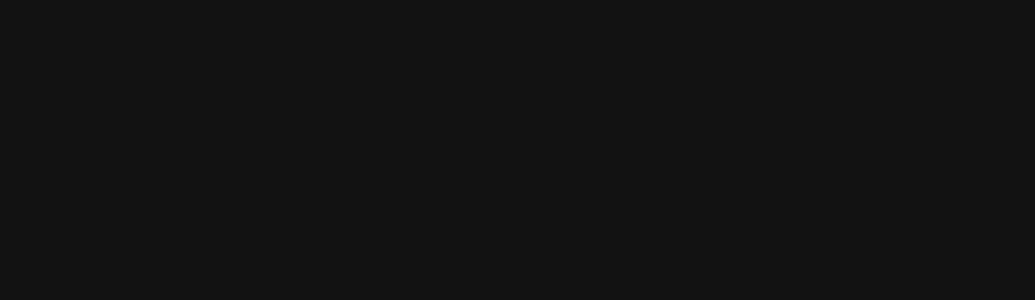
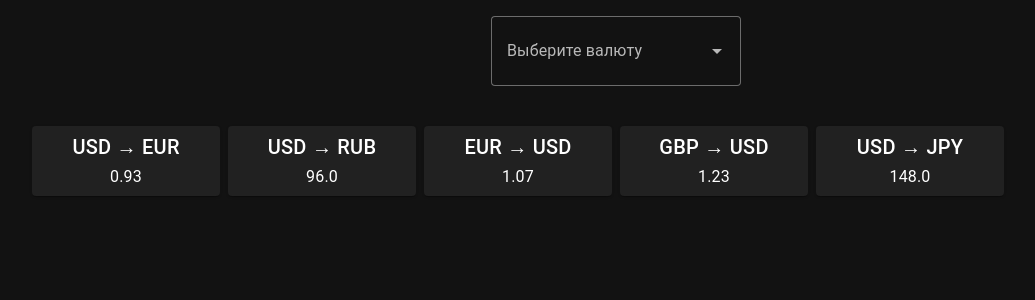
Before and after one commit to Rikkixdxd/currency-dashboard-frontend, a Vue app: page / in a window 1280 px wide. Shown: the top 300 px of the page, without its empty margins (24-1059 px from the left). Built offline with nearby package versions, Linux system fonts and the light colour scheme; a small style sheet from the web is missing.

Commit message:
Добавлен стор для работы с валютами и апи. Добавлен компонент дешбоарда для отображения конвертаций, пока сырой вариант

```diff
--- a/src/components/Dashboard.vue
+++ b/src/components/Dashboard.vue
@@ -1,13 +1,140 @@
 <template>
-    <div>
+  <v-container>
+    <div class="d-flex justify-center mb-10">
+      <v-autocomplete
+        v-if="!currencyStore.selectedCurrency"
+        v-model="searchCurrency"
+        :items="currencyStore.currencyList"
+        item-title="code"
+        item-value="code"
+        label="Выберите валюту"
+        variant="outlined"
+        clearable
+        hide-details
+        class="currency-input"
+        @update:modelValue="onCurrencySelect"
+      />
+      <v-card
+        v-else
+        class="currency-card d-flex flex-column align-center justify-center text-center position-relative"
+        outlined
+        color="primary"
+        dark
+      >
+        <div class="text-h6 font-weight-bold">
+          {{ currencyStore.selectedCurrency.symbol }}
+          {{ currencyStore.selectedCurrency.code }}
+        </div>
+        <button class="delete-btn" @click="currencyStore.clearSelection">
+          <v-icon icon="mdi-delete" />
+        </button>
+      </v-card>
+    </div>
 
-    </div>
+    <v-row dense>
+      <template v-if="!currencyStore.selectedCurrency">
+        <v-col
+          v-for="pair in currencyStore.popularCurrencyPairs"
+          :key="pair.base + pair.target"
+          cols="6"
+          sm="4"
+          md="2"
+        >
+          <v-card
+            class="d-flex flex-column align-center justify-center text-center"
+            outlined
+            style="height: 70px"
+          >
+            <div class="text-h6">{{ pair.base }} → {{ pair.target }}</div>
+            <div class="text-subtitle-1">
+              {{ pair.rate }}
+            </div>
+          </v-card>
+        </v-col>
+      </template>
+
+      <template v-else>
+        <v-col
+          v-for="currency in currencyStore.currencyList"
+          :key="currency.code"
+          cols="6"
+          sm="4"
+          md="2"
+        >
+          <v-card
+            :class="{
+              'bg-primary text-white opacity-70':
+                currency.code === currencyStore.selectedCurrency?.code,
+            }"
+            :disabled="currency.code === currencyStore.selectedCurrency?.code"
+            class="d-flex flex-column align-center justify-center text-center"
+            outlined
+            style="height: 70px"
+            @click="currencyStore.selectCurrency(currency)"
+          >
+            <div class="text-h6">
+              {{ currency.code }}
+            </div>
+            <div
+              v-if="currency.code !== currencyStore.selectedCurrency?.code"
+              class="text-subtitle-1"
+            >
+              {{ convertRate(currencyStore.selectedCurrency, currency).toFixed(2) }}
+            </div>
+          </v-card>
+        </v-col>
+      </template>
+    </v-row>
+  </v-container>
 </template>
 
-<script setup lang="ts">
+<script setup>
+import { ref } from "vue"
+import { useCurrency } from "@/stores/currency"
 
+const currencyStore = useCurrency()
+const searchCurrency = ref(null)
+
+function onCurrencySelect(code) {
+  const found = currencyStore.currencyList.find((c) => c.code === code)
+  if (found) {
+    currencyStore.selectCurrency(found)
+    searchCurrency.value = null
+  }
+}
+
+function convertRate(base, target) {
+  return target.rate / base.rate
+}
 </script>
 
 <style scoped>
-
+.currency-input {
+  max-width: 250px;
+  --v-input-control-height: 70px;
+}
+.currency-card {
+  width: 250px;
+  height: 70px;
+  cursor: pointer;
+  transition: background-color 0.2s;
+}
+.currency-card:hover {
+  background-color: darkred !important;
+}
+.currency-card:hover > * {
+  display: none;
+}
+.delete-btn {
+  display: none;
+  transition: opacity 0.2s;
+  width: 100%;
+  height: 70px;
+  justify-content: center;
+  align-items: center;
+}
+.currency-card:hover .delete-btn {
+  display: flex;
+  background: none;
+}
 </style>
--- /dev/null
+++ b/src/stores/Currency.ts
@@ -0,0 +1,36 @@
+import { defineStore } from "pinia";
+import { ref } from "vue";
+
+const currencies = ref([
+  { code: "USD", symbol: "$", rate: 1 },
+  { code: "EUR", symbol: "€", rate: 0.93 },
+  { code: "GBP", symbol: "£", rate: 0.81 },
+  { code: "JPY", symbol: "¥", rate: 148 },
+  { code: "RUB", symbol: "₽", rate: 96 },
+  { code: "CNY", symbol: "¥", rate: 7.25 },
+  { code: "CHF", symbol: "₣", rate: 0.91 },
+]);
+
+const popularPairs = ref([
+  { base: "USD", target: "EUR", rate: "0.93" },
+  { base: "USD", target: "RUB", rate: "96.0" },
+  { base: "EUR", target: "USD", rate: "1.07" },
+  { base: "GBP", target: "USD", rate: "1.23" },
+  { base: "USD", target: "JPY", rate: "148.0" },
+]);
+
+export const useCurrency = defineStore('currency', () => {
+    const selectedCurrency = ref<{ code: string; symbol: string } | null>(null);
+    const currencyList = ref(currencies.value);
+    const popularCurrencyPairs = ref(popularPairs.value);
+
+    function selectCurrency(currency: { code: string; symbol: string }) {
+        selectedCurrency.value = currency;
+    }
+
+    function clearSelection() {
+        selectedCurrency.value = null;
+    }
+
+    return { selectedCurrency, selectCurrency, clearSelection, currencyList, popularCurrencyPairs };
+});
```
